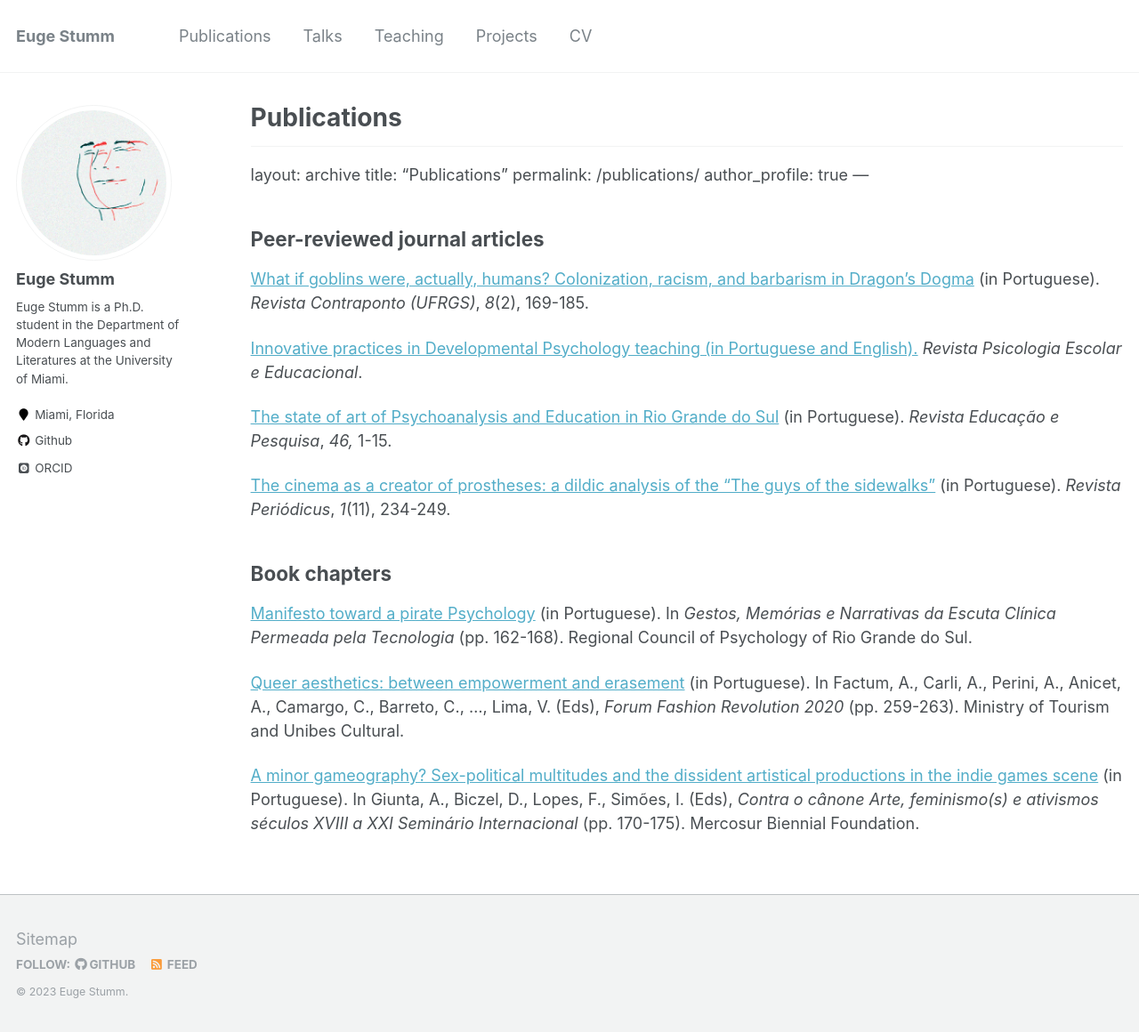
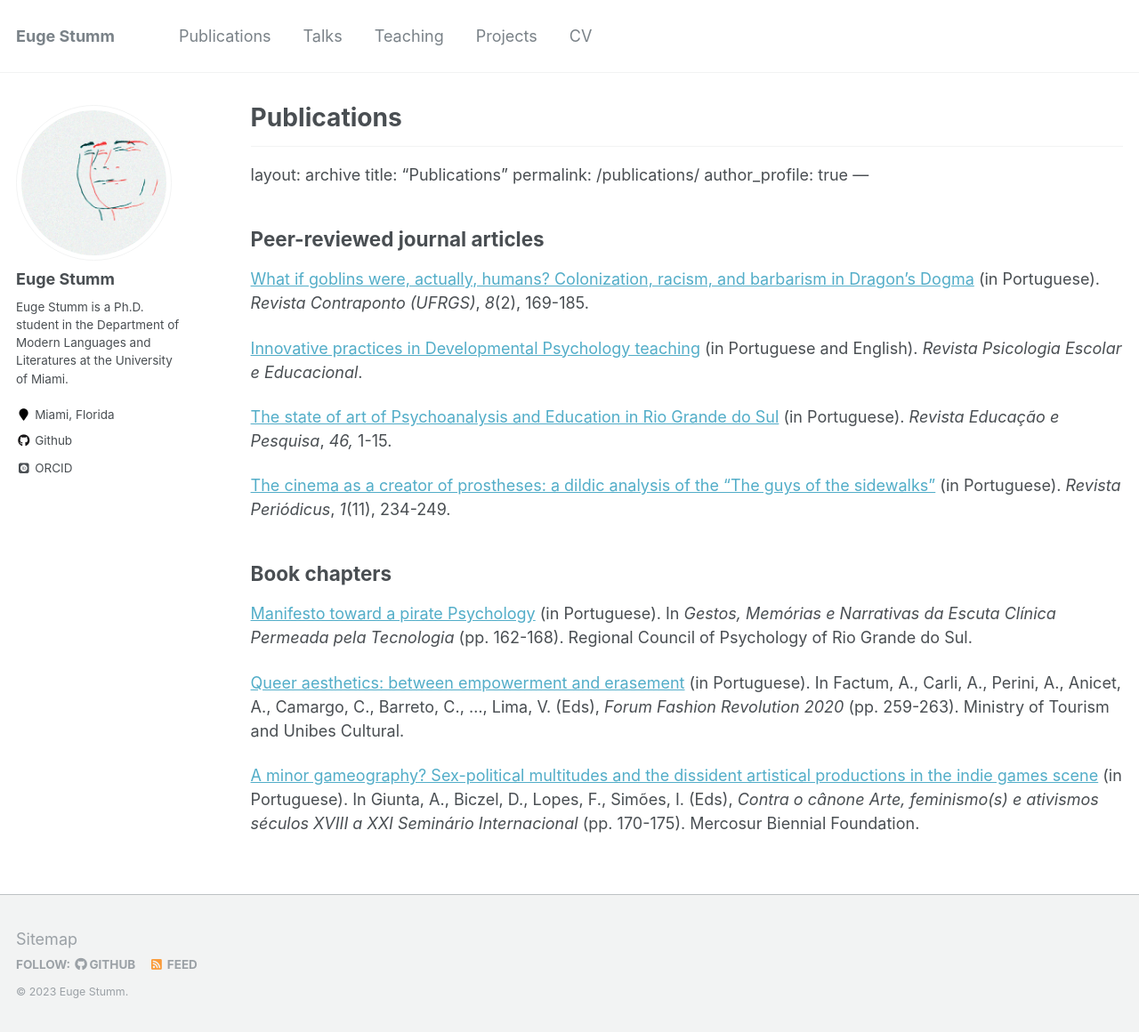
Before and after one commit to eugestumm/eugestumm.github.io, a Jekyll site: the page built from _pages/publications.md, in a window 1280 px wide and 1160 px high. Shown: the whole window at 89% size. Built offline with Jekyll 4.4.1, drawn with Linux system fonts in a browser that asks for light colours; some web fonts are replaced.

```diff
--- a/_pages/publications.md
+++ b/_pages/publications.md
@@ -9,7 +9,7 @@ author_profile: true
 
 [What if goblins were, actually, humans? Colonization, racism, and barbarism in Dragon's Dogma](https://www.seer.ufrgs.br/contraponto/article/view/117303/65101) (in Portuguese). _Revista Contraponto (UFRGS)_, _8_(2), 169-185.
 
-[Innovative practices in Developmental Psychology teaching (in Portuguese and English).](https://www.scielo.br/j/pee/a/7CRvnXTcnSYP6JGkVcbJVsG/?lang=en) _Revista Psicologia Escolar e Educacional_.
+[Innovative practices in Developmental Psychology teaching](https://www.scielo.br/j/pee/a/7CRvnXTcnSYP6JGkVcbJVsG/?lang=en) (in Portuguese and English). _Revista Psicologia Escolar e Educacional_.
 
 [The state of art of Psychoanalysis and Education in Rio Grande do Sul](https://doi.org/10.1590/S1678-4634202046224847) (in Portuguese). _Revista Educação e Pesquisa_, _46,_ 1-15.
 
```
